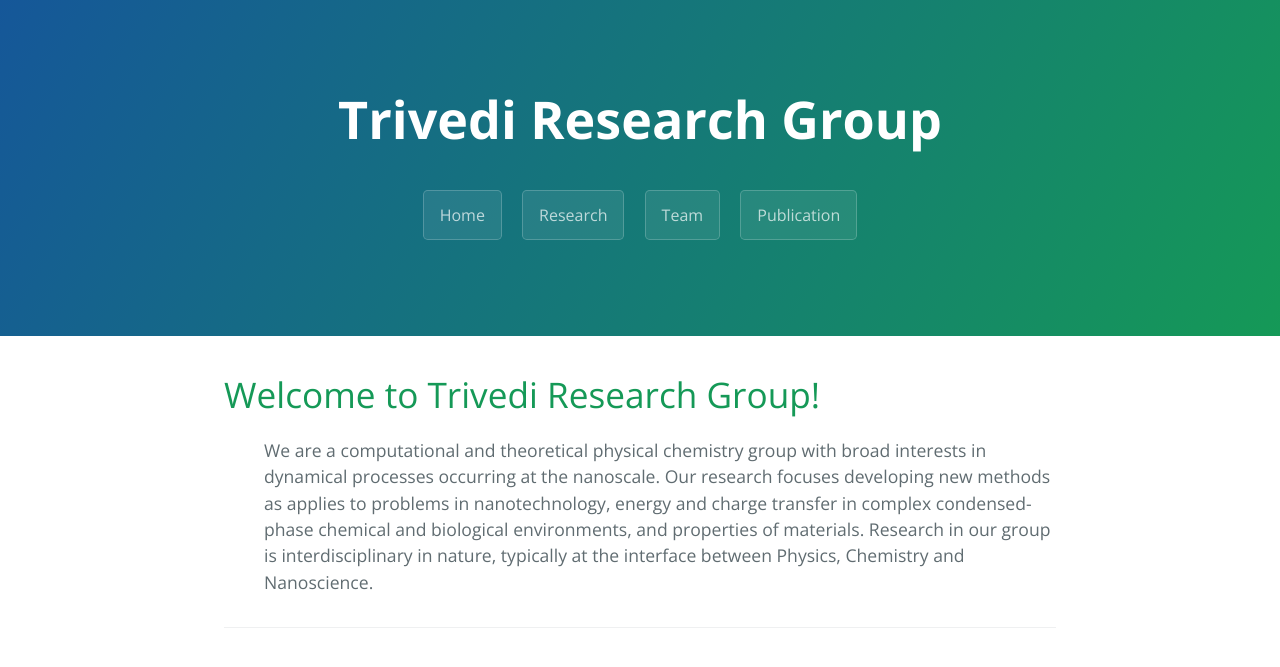
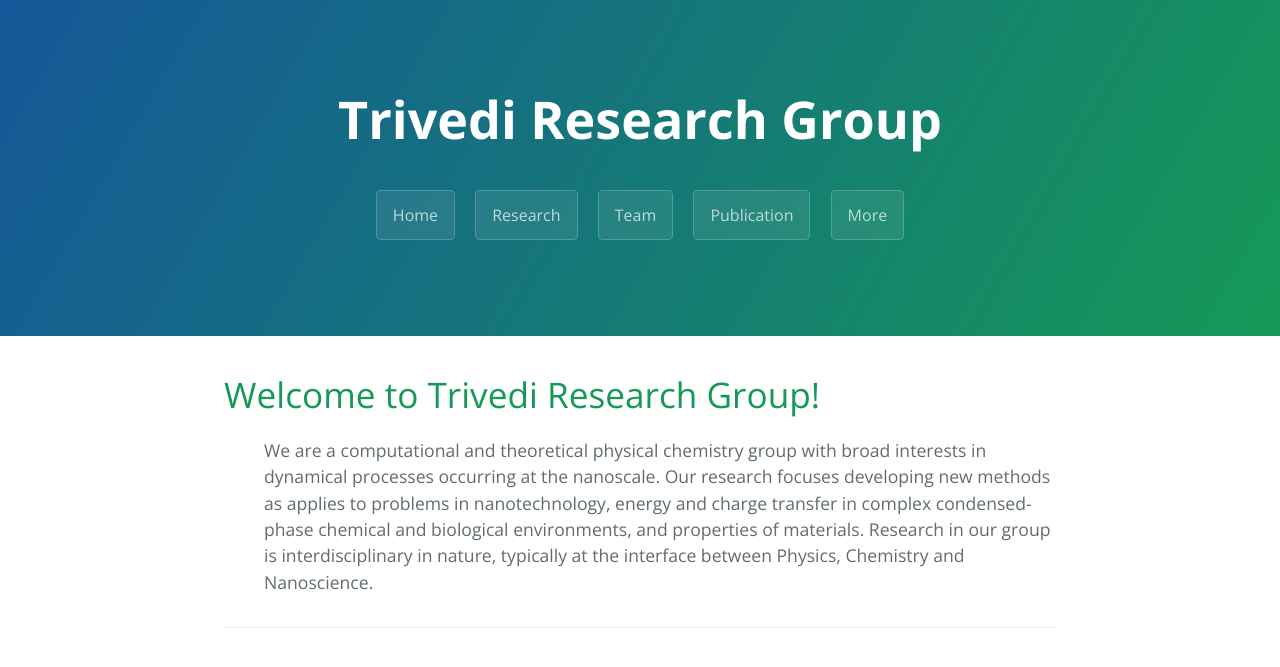
Before and after one commit to dharatrivedi/dharatrivedi.github.io, a Jekyll site: the page built from index.html, in a window 1280 px wide. Shown: the top 667 px of the page. Built offline with Jekyll 4.4.1, drawn with Linux system fonts in a browser that asks for light colours; the list of posts is cut into pages by our own code.

Commit message:
Update page-header.html

```diff
--- a/_includes/page-header.html
+++ b/_includes/page-header.html
@@ -5,4 +5,5 @@
   <a href="https://dharatrivedi.github.io/research.html" class="btn">Research</a>
   <a href="https://dharatrivedi.github.io/people.html" class="btn">Team</a>
   <a href="https://dharatrivedi.github.io/publication.html" class="btn">Publication</a>
+  <a href="#" class="btn">More</a>
 </section>
```
